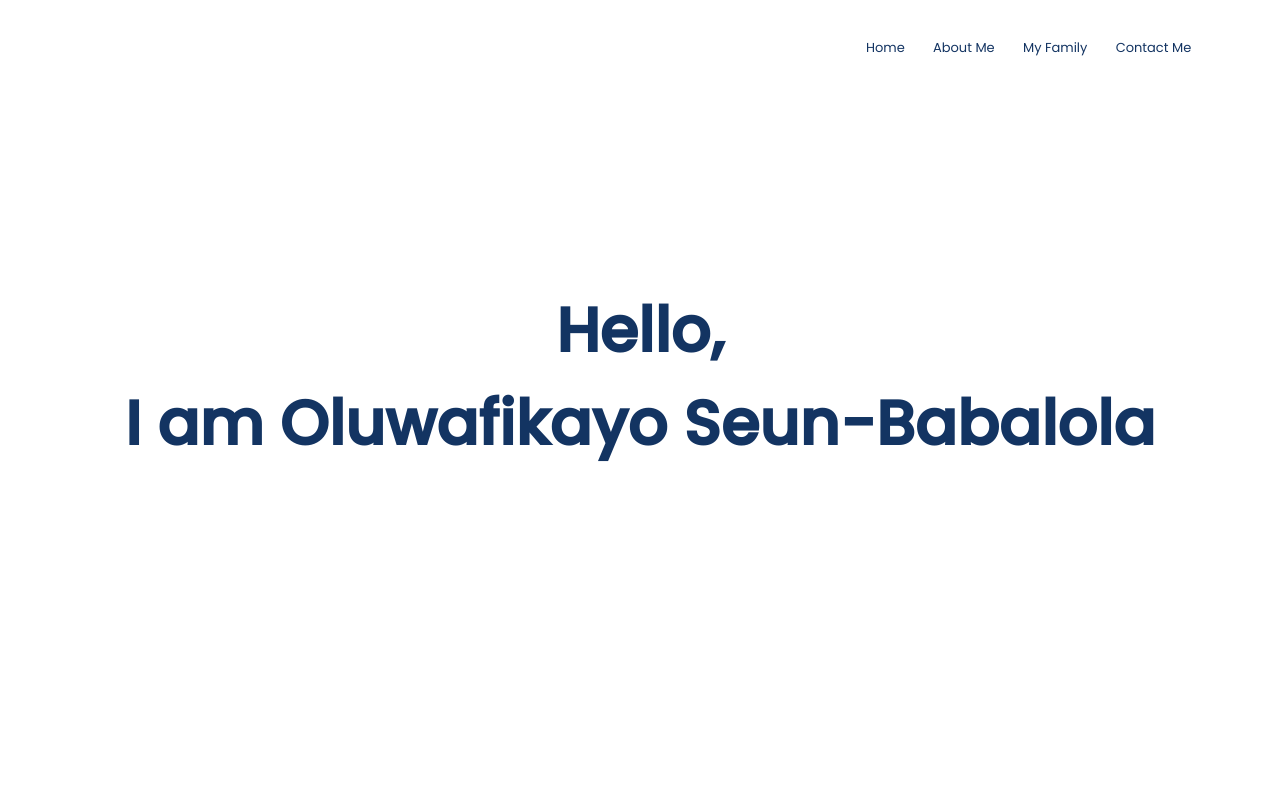
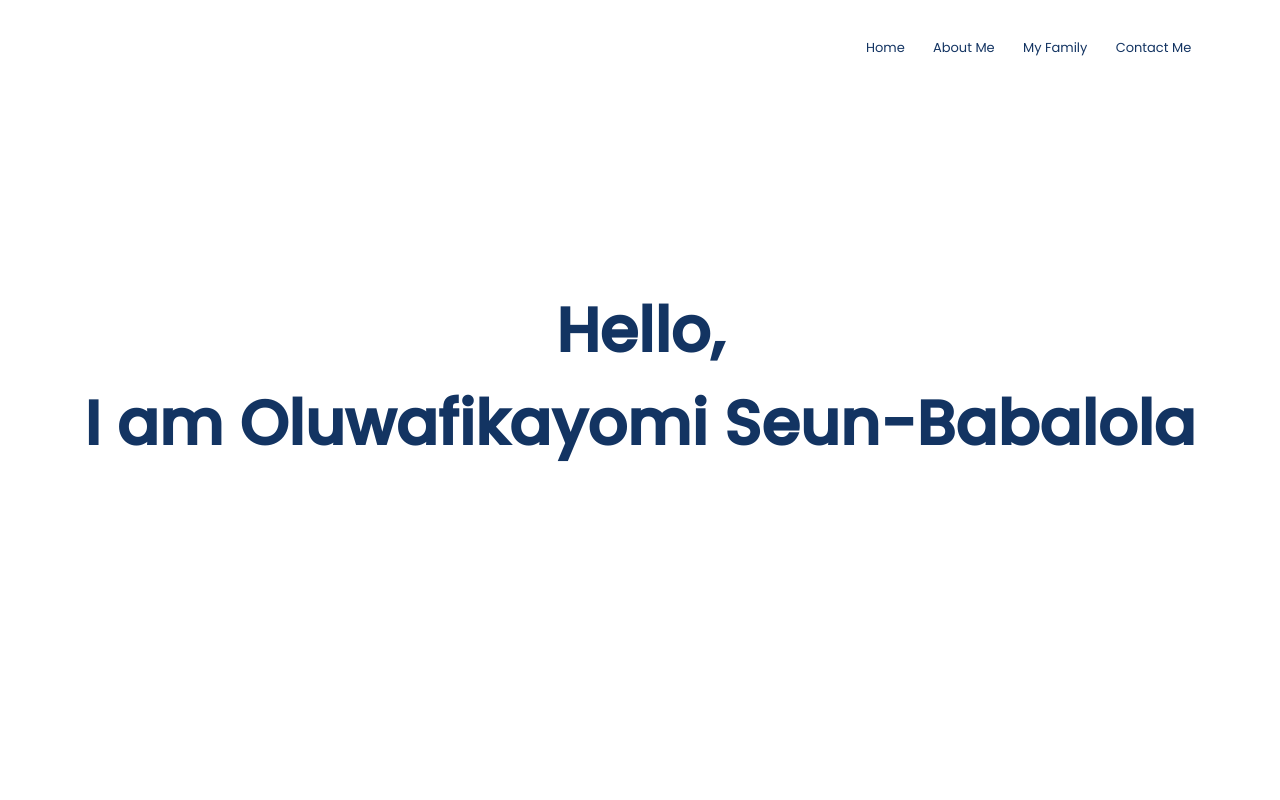
Before and after one commit to Lateeftheshyboy/Fikayomi-SB, a plain HTML site: page index.html in a window 1280 px wide. Shown: the top 800 px of the page. Drawn offline with Linux system fonts and the light colour scheme.

Commit message:
Update index.html

```diff
--- a/index.html
+++ b/index.html
@@ -28,7 +28,7 @@
         </nav>
 
     <div class="text-box">
-            <h1>Hello, <br> I am Oluwafikayo Seun-Babalola</h1>
+            <h1>Hello, <br> I am Oluwafikayomi Seun-Babalola</h1>
             <a class="hero-btn" href="about.html">Read more about me here</a>
         </div>
     </section>
```
